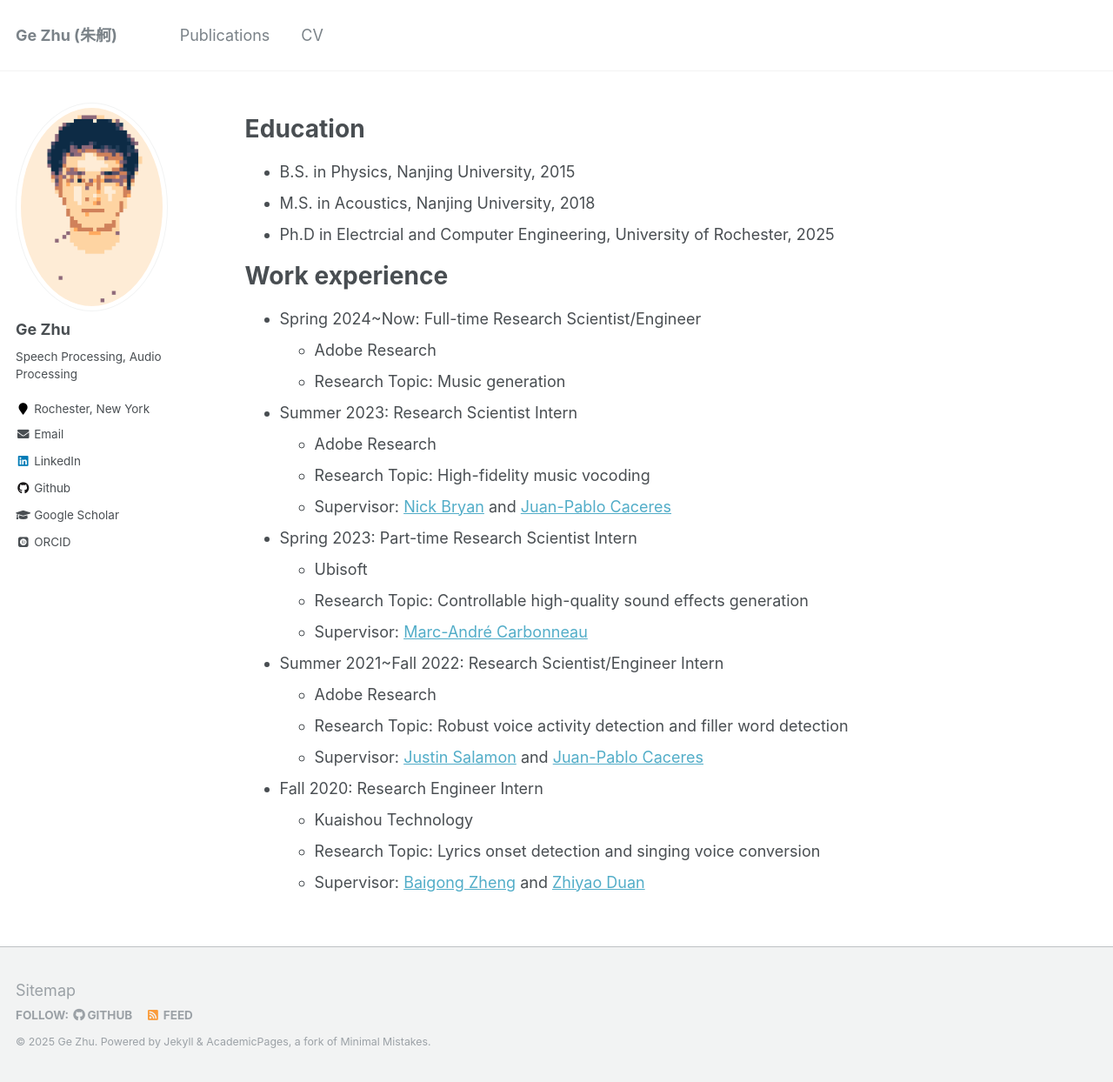
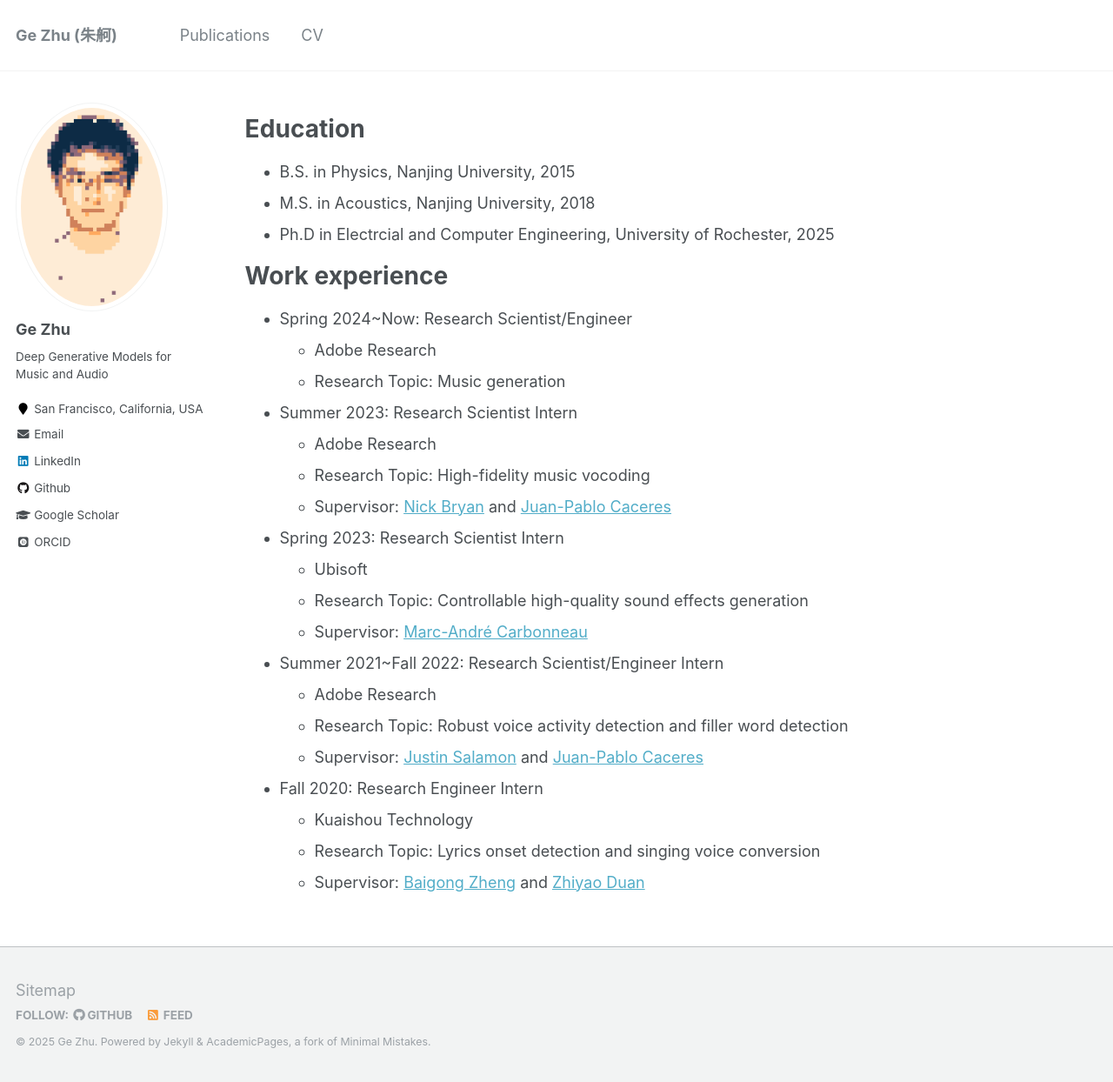
Before and after one commit to gzhu06/gzhu06.github.io, a Jekyll site: the page built from _pages/cv.md, in a window 1280 px wide and 1244 px high. Shown: the whole window at 87% size. Built offline with Jekyll 4.4.1, drawn with Linux system fonts in a browser that asks for light colours; some web fonts are replaced.

Commit message:
update bio

```diff
--- a/_config.yml
+++ b/_config.yml
@@ -10,7 +10,7 @@ locale                   : "en-US"
 title                    : "Ge Zhu (朱舸)"
 title_separator          : "-"
 name                     : &name "Ge Zhu"
-description              : &description "Phd Candidate in University of Rochester"
+description              : &description "Research Scientist/Engineer at Adobe Research"
 url                      : https://gzhu06.github.io # the base hostname & protocol for your site e.g. "https://mmistakes.github.io"
 baseurl                  : "" # the subpath of your site, e.g. "/blog"
 repository               :
@@ -82,12 +82,12 @@ analytics:
 author:
   name             : "Ge Zhu"
   avatar           : "bio-photo.jpg"
-  bio              : "Speech Processing, Audio Processing"
-  location         : "Rochester, New York"
+  bio              : "Deep Generative Models for Music and Audio"
+  location         : "San Francisco, California, USA"
   employer         :
   pubmed           :
   googlescholar    : https://scholar.google.com/citations?user=scVX7KMAAAAJ&hl=en
-  email            : ge.zhu@rochester.edu
+  email            : gzhu@adobe.com
   researchgate     :
   uri              :
   bitbucket        :
--- a/_pages/cv.md
+++ b/_pages/cv.md
@@ -17,7 +17,7 @@ Education
 
 Work experience
 ======
-* Spring 2024~Now: Full-time Research Scientist/Engineer
+* Spring 2024~Now: Research Scientist/Engineer
   * Adobe Research
   * Research Topic: Music generation
 
@@ -26,7 +26,7 @@ Work experience
   * Research Topic: High-fidelity music vocoding
   * Supervisor: [Nick Bryan](https://ccrma.stanford.edu/~njb/) and [Juan-Pablo Caceres](https://ccrma.stanford.edu/~jcaceres/)
 
-* Spring 2023: Part-time Research Scientist Intern
+* Spring 2023: Research Scientist Intern
   * Ubisoft
   * Research Topic: Controllable high-quality sound effects generation
   * Supervisor: [Marc-André Carbonneau](https://sites.google.com/site/marcandrecarbonneau/?pli=1)
```
